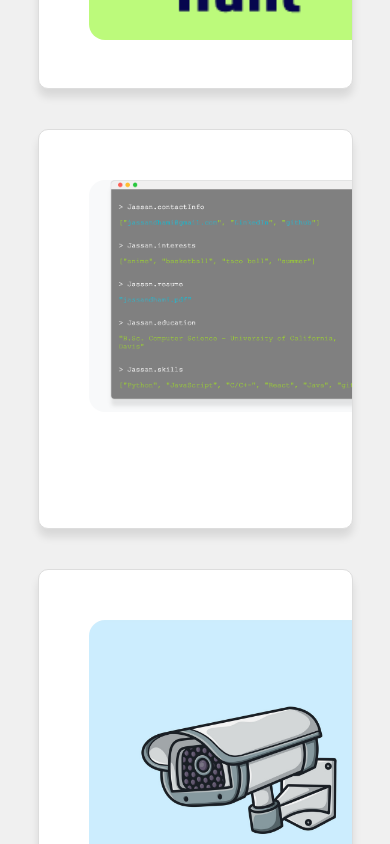
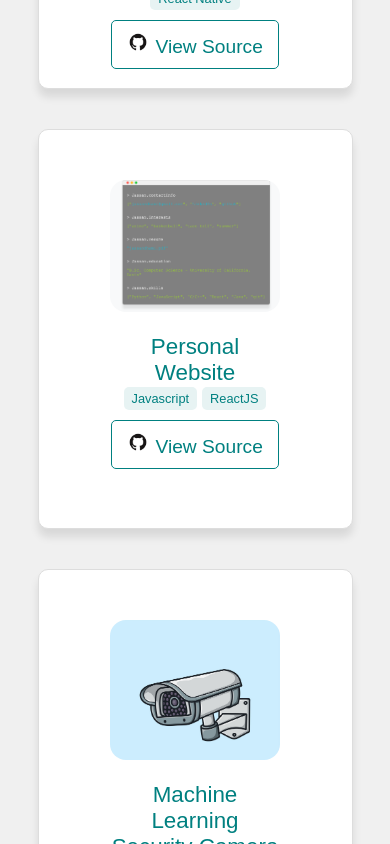
Before and after one commit to jassand66/personalsite, a React (Create React App) app: page / in a window 390 px wide. Shown: the part 1340-2184 px from the top of the page. Built offline with nearby package versions, Linux system fonts and the light colour scheme.

Commit message:
Fixed mobile display for projects pg

```diff
--- a/src/App.js
+++ b/src/App.js
@@ -19,7 +19,7 @@ const projects = [
     viewSource: 'https://github.com/jassand66/personalsite',
   },
   {
-    title: 'Machine Learning Based Security Camera',
+    title: 'Machine Learning Security Camera',
     description: 'This project was created to see the efficacy of machine learning in security camera software. A model was trained using TensorFlow and applied to live security camera footage in order to spot intruders in real time.',
     image: '../ProjectLogos/camera.png',
     tags: ['Python', 'TensorFlow', 'Computer Vision'],
--- a/src/styles/App.css
+++ b/src/styles/App.css
@@ -260,11 +260,11 @@ body {
  .code-block {
   background-color: #f0f0f0;
   color: #333;
-  padding: 20px;
+  padding: 100px;
   border-bottom-left-radius: 8px;
   border-bottom-right-radius: 8px;
   width: calc(100% - 40px);
-  margin: 0 auto;
+  margin: 0, auto;
   text-align: left;
   border-top: none;
   box-shadow: 0 20px 10px rgba(0, 0, 0, 0.1);
@@ -411,6 +411,61 @@ body {
   margin-right: 1px;
 }
 
+@media (max-width: 768px) {
+  .project-card {
+    flex-direction: column; /* Stack content vertically */
+  }
+
+  .project-content h3 {
+    font-size: 1.4em;
+    font-weight: lighter;
+    text-align: center;
+    margin-bottom: 1px;
+    color: #008080;
+  }
+
+  .project-image {
+    display: flex;
+    justify-content: center;
+    margin-bottom: 2px; /* Add some spacing below the image */
+  }
+
+  .project-image img {
+    width: 80%; /* Adjust width to fit within the card */
+    max-width: 300px; /* Limit the size */
+    height: auto;
+    border-radius: 16px;
+  }
+
+  .project-content p {
+    display: none; /* Hide only the project description */
+  }
+
+  .project-tags {
+    display: flex;
+    justify-content: center; /* Center the tags */
+    flex-wrap: wrap;
+    gap: 5px; /* Reduce gap to save space on smaller screens */
+    margin-bottom: 10px; /* Adjust margin as needed */
+  }
+
+  .project-tags span {
+    background-color: #e7f3f3;
+    color: #008080;
+    padding: 4px 8px; /* Slightly smaller padding for mobile */
+    border-radius: 5px;
+    font-size: 0.8em; /* Slightly smaller font size */
+  }
+
+  .project-buttons {
+    display: flex;
+    justify-content: center;
+    margin-top: 10px;
+  }
+}
+
+
+
 
 #about {
   background-color: #f0f0f0;
```
